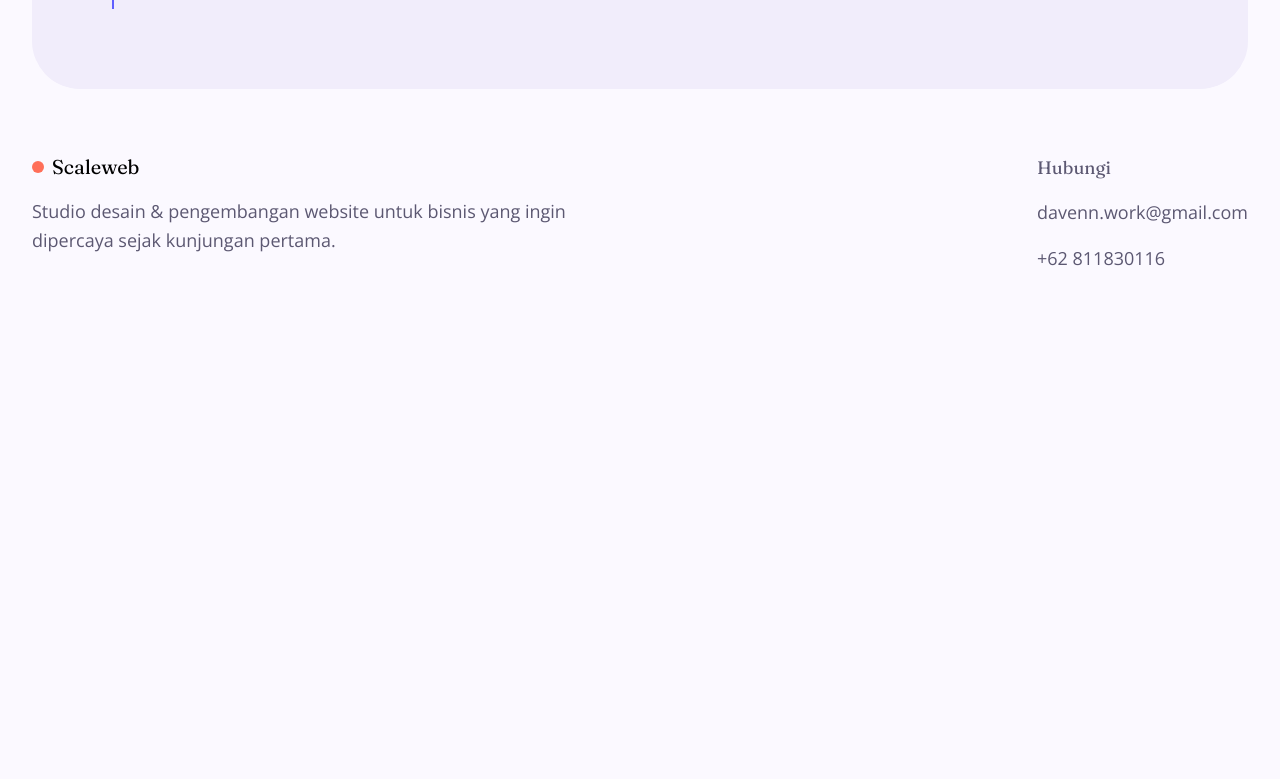
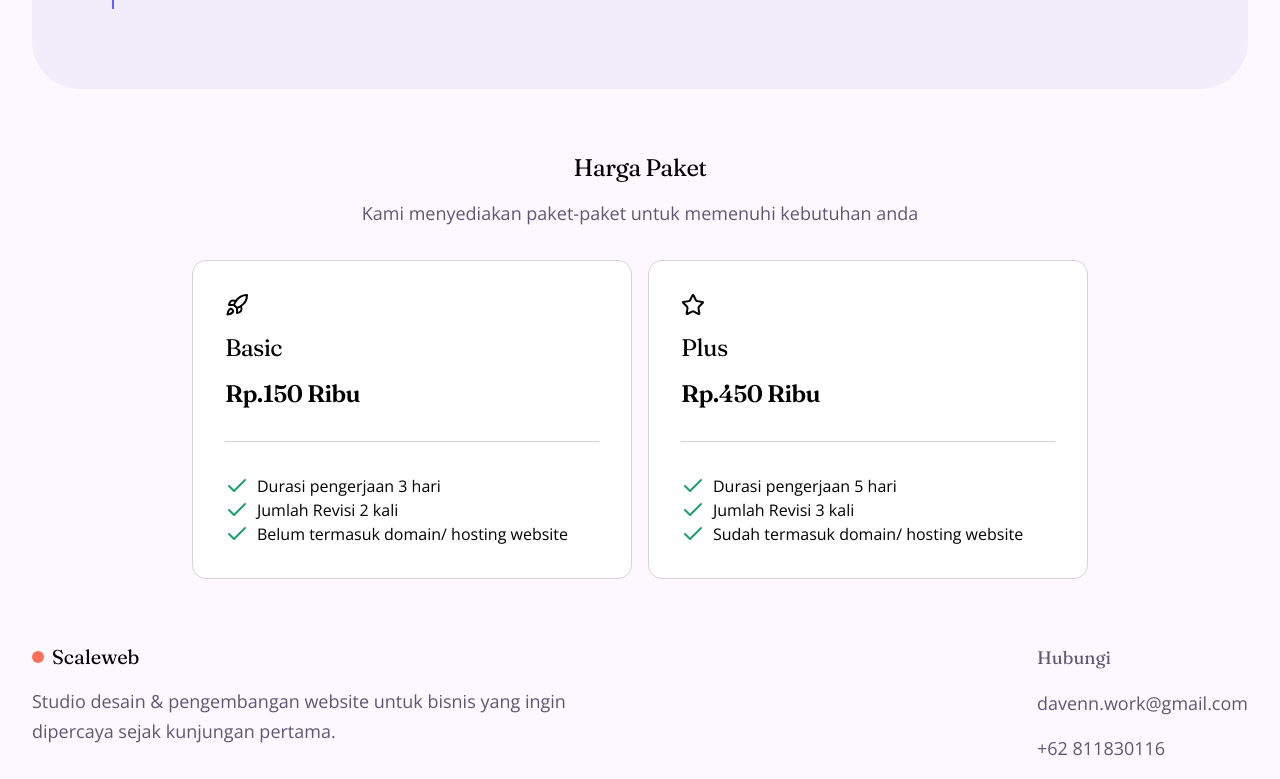
Before and after one commit to Davenn-Work/website-portfolio, a Next.js app: page / in a window 1280 px wide. Shown: the part 1960-2739 px from the top of the page. Before the commit the page ends 2249 px from the top, so only its background shows below. Built offline with nearby package versions, Linux system fonts and the light colour scheme.

Commit message:
added : price section

```diff
--- a/app/page.tsx
+++ b/app/page.tsx
@@ -5,6 +5,8 @@
 import DetailCard from "@/lib/cores/features/splash/components/detail-card";
 import Navbar from "@/lib/cores/features/splash/components/navbar";
 import Image from "next/image";
+import PriceCard from "@/lib/cores/features/splash/components/price-card";
+import { Rocket, Star } from "lucide-react";
 
 const steps = [
   {
@@ -48,6 +50,14 @@
               onClick: () => {
                 document
                   .getElementById("proses")
+                  ?.scrollIntoView({ behavior: "smooth" });
+              },
+            },
+            {
+              text: "Harga",
+              onClick: () => {
+                document
+                  .getElementById("price")
                   ?.scrollIntoView({ behavior: "smooth" });
               },
             },
@@ -173,6 +183,40 @@
           </div>
         </div>
         <div
+          id="price"
+          className="w-full h-full flex flex-col justify-center items-center mb-16"
+        >
+          <h1 className={`${textTheme.subheading1} mb-4`}>Harga Paket</h1>
+          <p className={`${textTheme.body1} mb-8`}>
+            Kami menyediakan paket-paket untuk memenuhi kebutuhan anda
+          </p>
+          <div className="w-full h-full grid grid-cols-2 gap-4 max-w-4xl">
+            <PriceCard
+              Icon={Rocket}
+              name="Basic"
+              price="Rp.150 Ribu"
+              description=""
+              features={[
+                "Durasi pengerjaan 3 hari",
+                "Jumlah Revisi 2 kali",
+                "Belum termasuk domain/ hosting website",
+              ]}
+            ></PriceCard>
+            <PriceCard
+              Icon={Star}
+              name="Plus"
+              price="Rp.450 Ribu"
+              description=""
+              features={[
+                "Durasi pengerjaan 5 hari",
+                "Jumlah Revisi 3 kali",
+                "Sudah termasuk domain/ hosting website",
+              ]}
+            ></PriceCard>
+          </div>
+        </div>
+        <div className="w-full h-full grid grid-cols-1 gap-4"></div>
+        <div
           id="kontak"
           className="w-full h-full flex flex-row justify-between items-start"
         >
--- a/lib/cores/constants/text-theme.ts
+++ b/lib/cores/constants/text-theme.ts
@@ -11,7 +11,8 @@
 
   // ===== Subheading =====
   subheading1: "text-2xl tracking-tight leading-tight font-fraunces",
-  subheading2: "text-lg font-semibold leading-snug",
+  subheading2:
+    "text-2xl tracking-tight leading-tight font-fraunces font-semibold",
   subheading3: "text-base font-semibold leading-normal",
 
   // ===== Body =====
--- /dev/null
+++ b/lib/cores/features/splash/components/price-card.tsx
@@ -0,0 +1,41 @@
+import { textTheme } from "@/lib/cores/constants/text-theme";
+import { Check, LucideIcon } from "lucide-react";
+
+export type PriceCardType = {
+  name: string;
+  description: string;
+  Icon: LucideIcon;
+  price: string;
+  features: string[];
+};
+
+export default function PriceCard({
+  name,
+  price,
+  features,
+  description,
+  Icon,
+}: PriceCardType) {
+  return (
+    <div className="flex flex-col p-8 bg-primary-light border border border-gray-300 rounded-xl bg-white transform duration-300 hover:-translate-y-2 shadow-gray1 hover:shadow-sm">
+      <div>
+        <Icon className="mb-4" color="black" size={24} />
+      </div>
+      <h1 className={`${textTheme.subheading1}`}>{name}</h1>
+      <p className={`${textTheme.body1} mb-4`}>{description}</p>
+
+      <h1 className={`${textTheme.subheading2}`}>{price}</h1>
+
+      <hr className="border-gray-300 my-8" />
+
+      {features.map((value, index) => {
+        return (
+          <div className="w-full h-full flex flex-row">
+            <Check color="#1D9E75" className="mr-2" />
+            <p>{value}</p>
+          </div>
+        );
+      })}
+    </div>
+  );
+}
```
